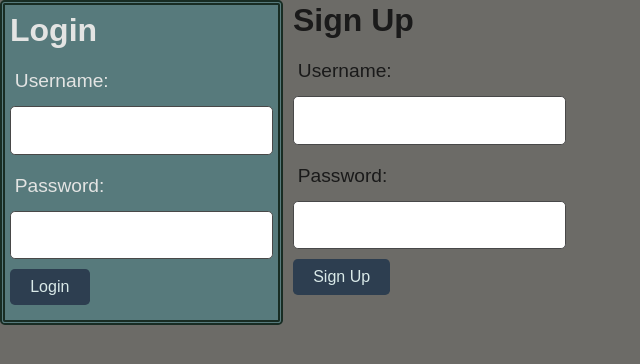
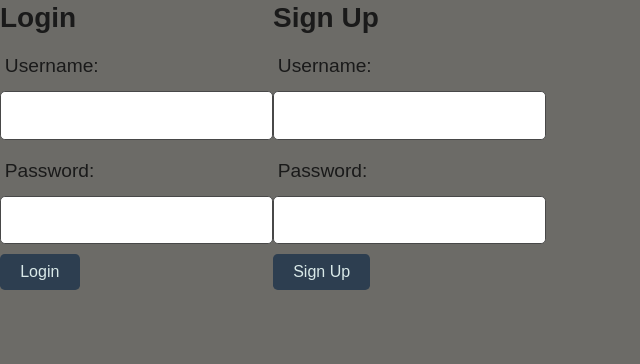
Before and after one commit to srinithi19/Tech-Blog, a Node server app: page /login in a window 1280 px wide. Shown: the part 179-543 px from the top of the page, without its empty margins (0-640 px from the left). Run offline with Node 20, Linux system fonts and the light colour scheme; some libraries are stand-ins or nearby versions.

Commit message:
fixed styling

```diff
--- a/views/login.handlebars
+++ b/views/login.handlebars
@@ -1,8 +1,8 @@
-<div class=" justify-space-between-md w-100 display-flex login">
+<div class=" justify-space-between-md w-100 display-flex">
 
-  <div class="login-card">
-    <h2 class="page-title">Login</h2>
+
     <form class="form login-form">
+      <h3>Login</h3>
       <div class="form-group">
         <label for="username">Username:</label>
         <input class="form-input" type="text" id="username-login" />
@@ -16,11 +16,10 @@
       </div>
     </form>
 
-  </div>
 
-<div class="signup-card">
-    <h2 class="page-title">Sign Up</h2>
+
     <form class="form signup-form">
+      <h3>Sign Up</h3>
       <div class="form-group">
         <label for="username-signup">Username:</label>
         <input class="form-input" type="text" id="username-signup" />
@@ -34,7 +33,7 @@
         <button class="btn btn-primary" type="submit">Sign Up</button>
       </div>
     </form>
-  </div>
+
 </div>
 
 <script src="./js/login.js"></script>
--- a/views/partials/userblog-details.handlebars
+++ b/views/partials/userblog-details.handlebars
@@ -6,8 +6,8 @@
     </header>
   </a>
   <div>
-    <a href="/api/post/edit/{{id}}">Update Post</a><span></span>
-    <a href="/api/post/delete/{{id}}">Delete Post</a>
+    <p><a href="/api/post/edit/{{id}}">Update Post</a><span>&nbsp;&nbsp;&nbsp;&nbsp;</span>
+    <a href="/api/post/delete/{{id}}">Delete Post</a></p>
 
     {{!-- <button class = "deletebtn" id="delete" data-id="{{id}}">Delete</button> --}}
 
--- a/views/post.handlebars
+++ b/views/post.handlebars
@@ -1,6 +1,8 @@
 <section class="card">
-    <h2>{{post.title}}</h2>
-<div>
+
+<div class="card-body">
+      <h2>{{post.title}}</h2>
+
     <h3> content:
       {{post.post_content}}
     </h3>
```
Also changed, not shown: views/edit-post.handlebars (+3 -5 lines).
